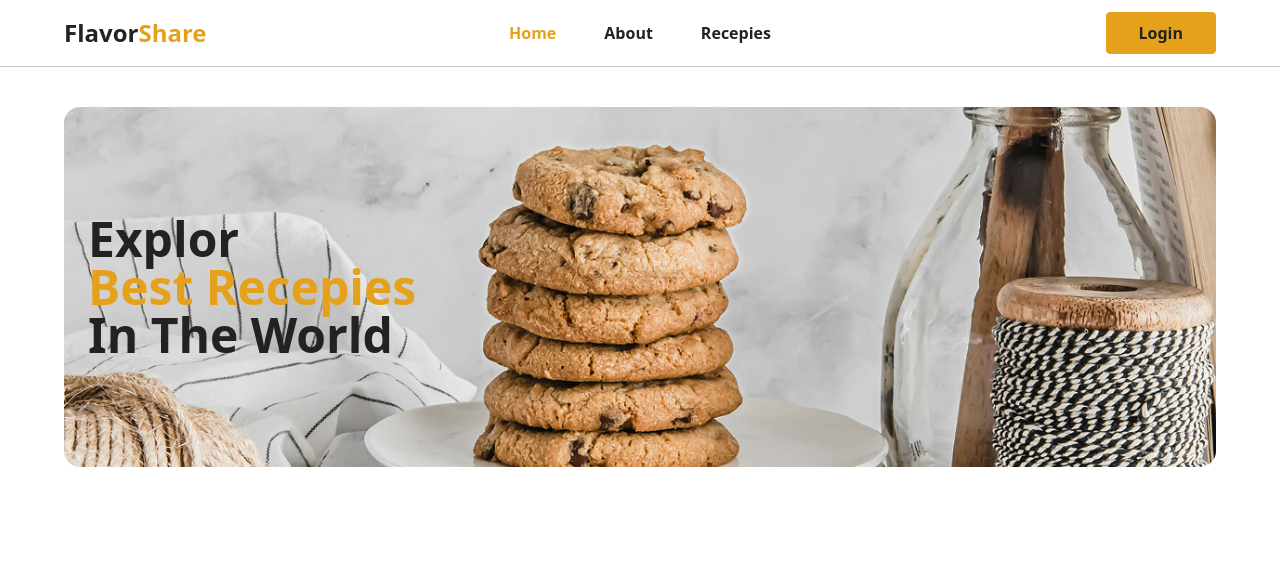
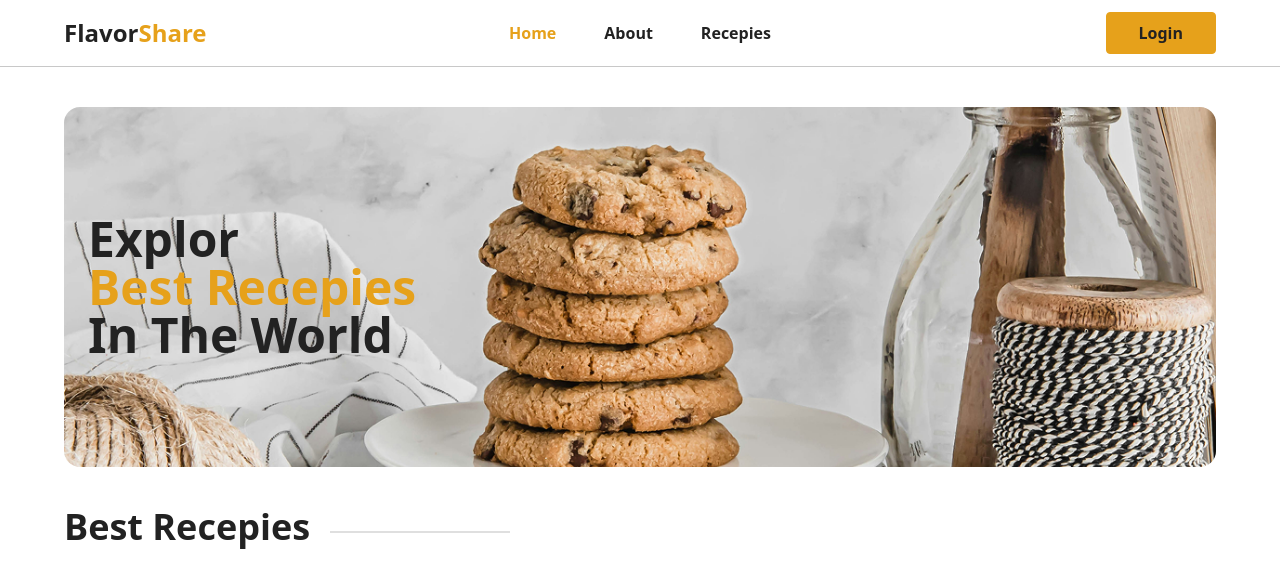
Before and after one commit to oussamasine07/flavorshare, an Angular app: page / in a window 1280 px wide. Shown: the top 588 px of the page. Built offline with nearby package versions, Linux system fonts and the light colour scheme.

Commit message:
add heading section component

```diff
--- a/angular.json
+++ b/angular.json
@@ -98,5 +98,8 @@
         }
       }
     }
+  },
+  "cli": {
+    "analytics": false
   }
 }
--- a/src/app/app.component.html
+++ b/src/app/app.component.html
@@ -1,3 +1,4 @@
 <app-navbar></app-navbar>
 <app-hero-section></app-hero-section>
+<app-section-heading></app-section-heading>
 <app-card-wrapper></app-card-wrapper>
--- a/src/app/app.component.ts
+++ b/src/app/app.component.ts
@@ -3,12 +3,13 @@ import { RouterOutlet } from '@angular/router';
 import { NavbarComponent } from './components/partials/navbar/navbar.component';
 import { HeroSectionComponent } from './components/partials/hero-section/hero-section.component';
 import { CardWrapperComponent } from './components/partials/card-wrapper/card-wrapper.component';
+import { SectionHeadingComponent } from './components/partials/section-heading/section-heading.component';
 
 @Component({
   selector: 'app-root',
   imports: [
     RouterOutlet,
-    NavbarComponent, HeroSectionComponent, CardWrapperComponent
+    NavbarComponent, HeroSectionComponent, SectionHeadingComponent, CardWrapperComponent
   ],
   templateUrl: './app.component.html',
   styleUrl: './app.component.css'
--- a/src/app/components/partials/section-heading/section-heading.component.css
+++ b/src/app/components/partials/section-heading/section-heading.component.css
@@ -0,0 +1,7 @@
+.right-line {
+    width: 180px;
+    height: 2px;
+    background-color: #dfdfdf;
+    margin-top: 10px;
+    margin-left: 20px;
+}
--- a/src/app/components/partials/section-heading/section-heading.component.html
+++ b/src/app/components/partials/section-heading/section-heading.component.html
@@ -1 +1,6 @@
-<p>section-heading works!</p>
+<div class="container">
+    <div class="heading-wrapper flex items-center">
+        <h1 class="text-4xl capitalize font-bold section-heading">best recepies</h1>
+        <div class="right-line"></div>
+    </div>
+</div>
```
